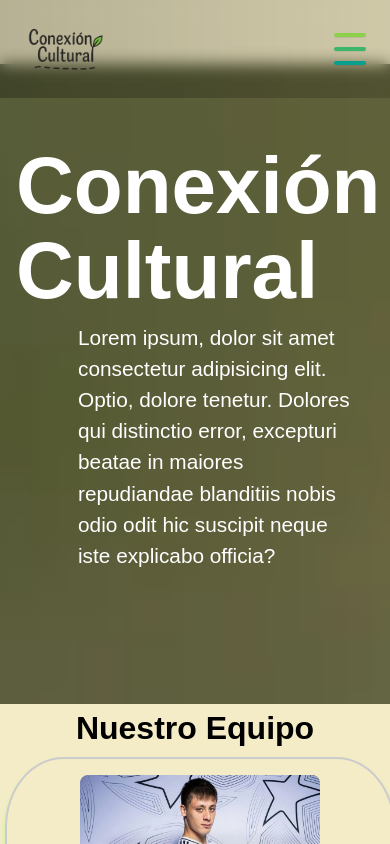
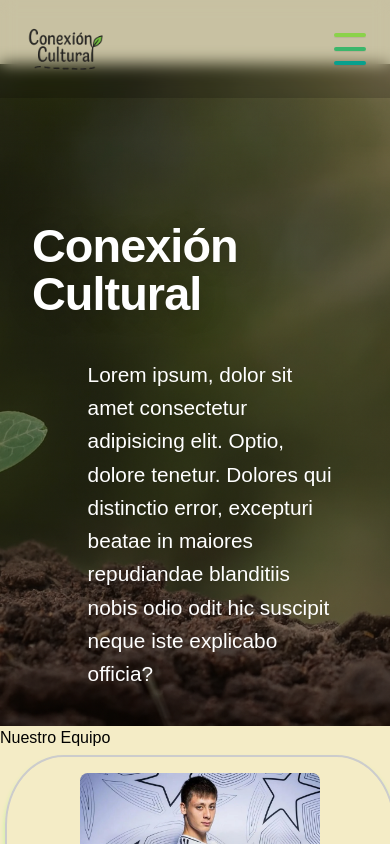
Before and after one commit to ExaCol/conexioncultural, a Next.js app: page / in a window 390 px wide. Shown: the top 844 px of the page. Built offline with nearby package versions, Linux system fonts and the light colour scheme.

Commit message:
fix: imagen inicio y estilos

```diff
--- a/src/styles/Header.module.css
+++ b/src/styles/Header.module.css
@@ -10,11 +10,7 @@
   will-change: backdrop-filter, background;
 }
 .glass {
-  background: linear-gradient(
-    to right,
-    rgba(0, 0, 0, 0.25),
-    rgba(0, 0, 0, 0.15)
-  );
+  background: rgba(0,0,0,0.18);
   backdrop-filter: blur(8px);
   -webkit-backdrop-filter: blur(8px);
 }
--- a/src/styles/globals.css
+++ b/src/styles/globals.css
@@ -6,17 +6,16 @@ Global Styles
 
 @import "tailwindcss";
 
-
 :root {
   --header-h: 64px;
-  --background: #F4ECC6;
+  --background: #f4ecc6;
   --foreground: #000;
-  --footerColour: #56833D;
+  --footerColour: #56833d;
   --z-header: 1000;
   --z-scrim: 2147482000;
   --z-drawer: 2147483000;
 }
-.page{
+.page {
   padding-top: calc(env(safe-area-inset-top, 0) + var(--header-h));
 }
 @theme inline {
@@ -38,83 +37,137 @@ body {
   font-family: Arial, Helvetica, sans-serif;
 }
 
-#home{
-  background-image: url('/image.png'); /* esta img la recicle mientras esa gente manda algo decente*/
+#home {
+  background-image: url("/fondo-planta.png");
   background-repeat: no-repeat;
   background-position: center;
   background-size: cover;
-  height: 40rem;
+  position: relative;
+  min-height: calc(92vh - var(--header-h));
+  display: grid;
+  grid-template-columns: 1.15fr 0.85fr;
+  align-items: center;
+  column-gap: clamp(16px, 3vw, 40px);
+  padding-top: clamp(12px, 3vh, 36px);
+  padding-left: clamp(24px, 6vw, 72px);
+  padding-right: clamp(24px, 6vw, 72px);
+  padding-bottom: clamp(20px, 7vh, 48px);
+  scroll-margin-top: calc(var(--header-h) + 8px);
+  isolation: isolate;
+  color: #fff;
 }
 
-#home p{
-  margin-top: 1rem;
-  margin-left: 60%;
-  margin-right: 10%;
-  font-size: 1.5rem;
-  color: white;
+#home::after {
+  content: "";
+  position: absolute;
+  inset: 0;
+  background: linear-gradient(
+    to bottom,
+    rgba(0, 0, 0, 0.18),
+    rgba(0, 0, 0, 0.28) 16%,
+    rgba(0, 0, 0, 0.32) 60%,
+    rgba(0, 0, 0, 0.38) 100%
+  );
+  z-index: 0;
 }
 
-#home h1{
-  display: inline-block;
-  padding-top:5rem;
-  padding-left: 7rem;
-  font-size: 8rem;
-  color: white;
-}
-h1{
-  font-size: 5rem;
-  font-weight: 700;
+#home h1 {
+  grid-column: 1;
+  margin: 0;
+  font-size: clamp(46px, 10vw, 150px);
+  line-height: 0.94;
+  font-weight: 900;
+  letter-spacing: -0.02em;
+  color: #fff;
+  text-shadow: 0 2px 24px rgba(0, 0, 0, 0.35);
+  z-index: 1;
 }
 
-
-h2{
-  font-size: 2rem;
-  font-weight: 600;
-  text-align: center;
-
+#home p {
+  grid-column: 2;
+  margin: 0;
+  max-width: 620px;
+  font-size: clamp(16px, 1.6vw, 20px);
+  line-height: 1.6;
+  color: #fff;
+  position: relative;
+  z-index: 1;
 }
 
+#home p::before,
+#home p::after {
+  content: "";
+  position: absolute;
+  top: 6%;
+  bottom: 6%;
+  width: 7px;
+  background: #fff;
+  opacity: 0.95;
+  border-radius: 3.5px;
+}
+#home p::before {
+  left: -16px;
+}
+#home p::after {
+  right: -16px;
+}
 
+@media (max-width: 980px) {
+  #home {
+    grid-template-columns: 1fr;
+    row-gap: clamp(12px, 3vh, 24px);
+    padding: calc(var(--header-h) + 16px) clamp(16px, 5vw, 28px)
+      clamp(20px, 7vh, 48px);
+    min-height: calc(86vh - var(--header-h));
+  }
+  #home h1 {
+    font-size: clamp(36px, 12vw, 64px);
+  }
+  #home p {
+    max-width: 60ch;
+  }
+  #home p::before {
+    left: -10px;
+  }
+  #home p::after {
+    right: -10px;
+  }
+}
 
-#team-members div{
+#team-members div {
   display: inline-block;
   width: 25%;
   margin: 2rem 3.5rem;
   border: 2px solid transparent;
   box-shadow: 0 4px 5px #c1f396;
   border-radius: 15%;
-
-
 }
 
-#team-members div h3{
+#team-members div h3 {
   text-align: center;
   font-size: 1.5rem;
   margin: 1rem 0;
 }
 
-#team-members div p{
+#team-members div p {
   padding: 2rem;
 }
 
-#team-members:nth-child(1){
+#team-members:nth-child(1) {
   margin-left: 500px;
 }
 
-#team-members:nth-child(3){
+#team-members:nth-child(3) {
   margin-right: 1px;
 }
 
-#team-members img{
+#team-members img {
   border-radius: 8px;
   width: 15rem;
   height: auto;
   margin: auto;
   margin-top: 1rem;
-
-
 }
-
 
 #team-members {
   display: inline-block;
@@ -122,58 +175,113 @@ h2{
   justify-content: center;
   width: 100%;
 }
-p{
+p {
   font-size: 1rem;
-  margin : 0 auto;
+  margin: 0 auto;
 }
-
-
 #team-members div:hover {
-  box-shadow: 0 4px 8px #7AC23C;
+  box-shadow: 0 4px 8px #7ac23c;
   transform: translateY(-5px);
   transition: all 0.3s ease;
 }
-
 @media screen and (max-width: 768px) {
-
   #team-members {
     display: flex;
     flex-direction: column;
     align-items: center;
   }
-      #team-members div{
+  #team-members div {
     display: flex;
     flex-wrap: wrap;
     width: 100%;
     height: 33%;
-  margin: .3rem;
+    margin: 0.3rem;
     border: 2px solid #ccc;
     border-radius: 15%;
-
   }
 
-#team-members div h3{
+  #team-members div h3 {
     text-align: center;
     font-size: 1.5rem;
     margin: 1rem auto;
     width: 100%;
   }
 
-#home p{
-  margin-top: .5rem;
+  #home p {
+    margin-top: 0.5rem;
     margin-left: 20%;
     margin-right: 10%;
     font-size: 1.3rem;
     color: white;
-
   }
 
-#home h1{
+  #home h1 {
     display: inline-block;
-  padding-top:5rem;
+    padding-top: 5rem;
     padding-left: 1rem;
     font-size: 5rem;
     color: white;
     line-height: 5.3rem;
   }
 }
+
+*,
+*::before,
+*::after {
+  box-sizing: border-box;
+}
+html,
+body {
+  width: 100%;
+  max-width: 100%;
+  overflow-x: hidden;
+}
+
+@media (max-width: 980px) {
+  #home {
+    grid-template-columns: 1fr !important;
+    row-gap: clamp(12px, 3vh, 24px);
+    min-height: calc(86vh - var(--header-h));
+
+    padding-top: calc(var(--header-h) + 12px);
+    padding-left: 16px;
+    padding-right: 16px;
+    padding-bottom: 32px;
+  }
+
+  #home h1 {
+    font-size: clamp(36px, 12vw, 56px);
+    line-height: 1.02;
+  }
+
+  #home p {
+    grid-column: 1 !important;
+    max-width: 65ch;
+  }
+  #home p::after {
+    display: none;
+  }
+  #home p::before {
+    left: -6px;
+    top: 6%;
+    bottom: 6%;
+    width: 4px;
+  }
+}
+@supports (padding: max(0px)) {
+  #home {
+    padding-left: max(16px, env(safe-area-inset-left));
+    padding-right: max(16px, env(safe-area-inset-right));
+  }
+}
+
+@media (max-width: 980px) {
+  #home p {
+    padding-left: 0;
+    padding-right: 0;
+  }
+  #home p::before,
+  #home p::after {
+    display: none !important;
+  }
+}
```
Also changed, not shown: public/fondo-planta.png (added). Lines whose indentation alone changed are shown as unchanged.
